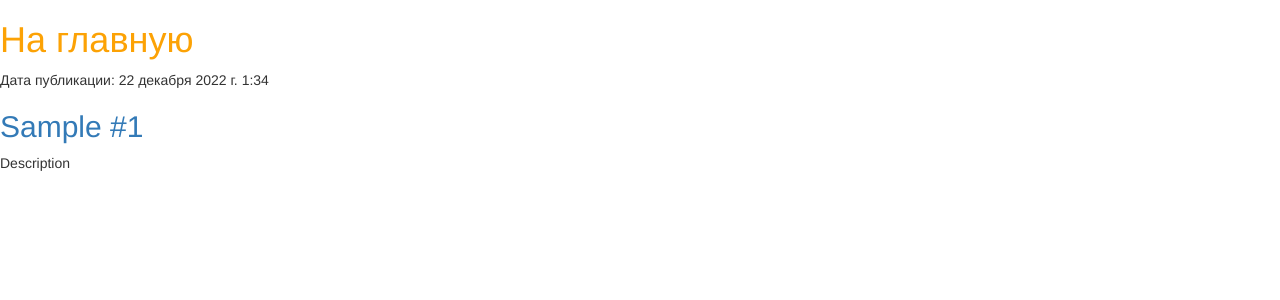
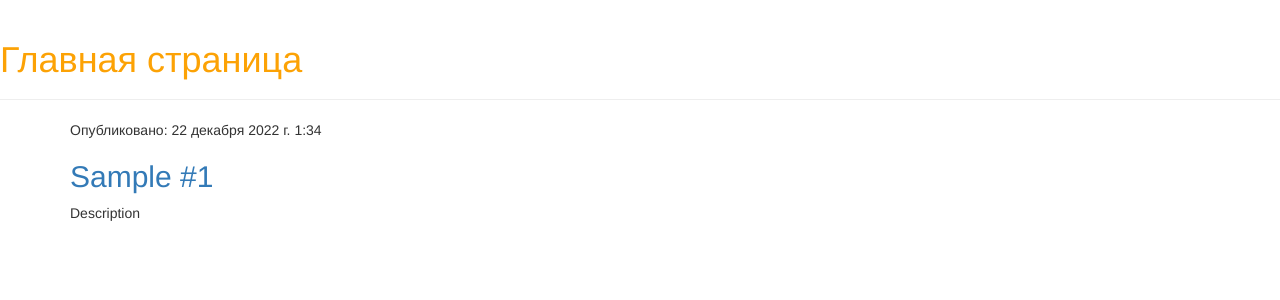
Before and after one commit to Recognizer525/web1, a Django app: page / in a window 1280 px wide. Shown: the top 300 px of the page. Run offline with Django 4.2, Linux system fonts and the light colour scheme; data comes from the database, SQL or seed files in the repository; some libraries are stand-ins or nearby versions.

Commit message:
Version 3.1

```diff
--- /dev/null
+++ b/blog/templates/blog/base.html
@@ -0,0 +1,30 @@
+{% load static %}
+<!DOCTYPE html>
+<html lang="en" dir=ltr">
+<head>
+    <meta charset="utf-8">
+    <title>My super blog</title>
+    <link rel="stylesheet" href="//maxcdn.bootstrapcdn.com/bootstrap/3.2.0/css/bootstrap.min.css">
+    <link rel="stylesheet" href="//maxcdn.bootstrapcdn.com/bootstrap/3.2.0/css/bootstrap-theme.min.css">
+    <link href="https://fonts.googleapis.com/css?family=Lobster&subset=latin,cyrillic" rel="stylesheet" type="text/css">
+    <link rel="stylesheet" href="{% static 'blog/css/theme.css'%}">
+</head>
+<body>
+{% block header %}
+<div class="page-header">
+    <h1><a href="/">Главная страница</a></h1>
+</div>
+{% endblock %}
+<div>
+    <div class="content container">
+        <div class="row">
+            <div class="col-md-8">
+                {% block content %}
+                {% endblock %}
+            </div>
+        </div>
+    </div>
+</div>
+</body>
+
+</html>
--- a/blog/templates/blog/post_list.html
+++ b/blog/templates/blog/post_list.html
@@ -1,23 +1,12 @@
-{% load static %}
-<!DOCTYPE html>
-<html lang="en" dir="ltr">
-<head>
-    <meta charset="utf-8">
-    <title>My super blog</title>
-    <link rel="stylesheet" href="//maxcdn.bootstrapcdn.com/bootstrap/3.2.0/css/bootstrap.min.css">
-    <link rel="stylesheet" href="//maxcdn.bootstrapcdn.com/bootstrap/3.2.0/css/bootstrap-theme.min.css">
-    <link rel="stylesheet" href="{% static 'blog/css/theme.css'%}">
-</head>
-<body>
-<div>
-    <h1><a href="/">На главную</a></h1>
-</div>
-<div>
-    {% for post in posts %}
-    <p>Дата публикации:   {{post.published_date}}</p>
-    <h2><a href="#">{{post.title}}</a></h2>
+{% extends 'blog/base.html' %}
+{% block content %}
+  {% for post in posts %}
+   <div class="post">
+       <div class="date">
+           <p>Опубликовано:   {{post.published_date}}</p>
+       </div>
+       <h2><a href="">{{post.title}}</a></h2>
     <p>{{post.text|linebreaksbr}}</p>
+   </div>
     {% endfor %}
-</div>
-</body>
-</html>
+{% endblock %}
```
